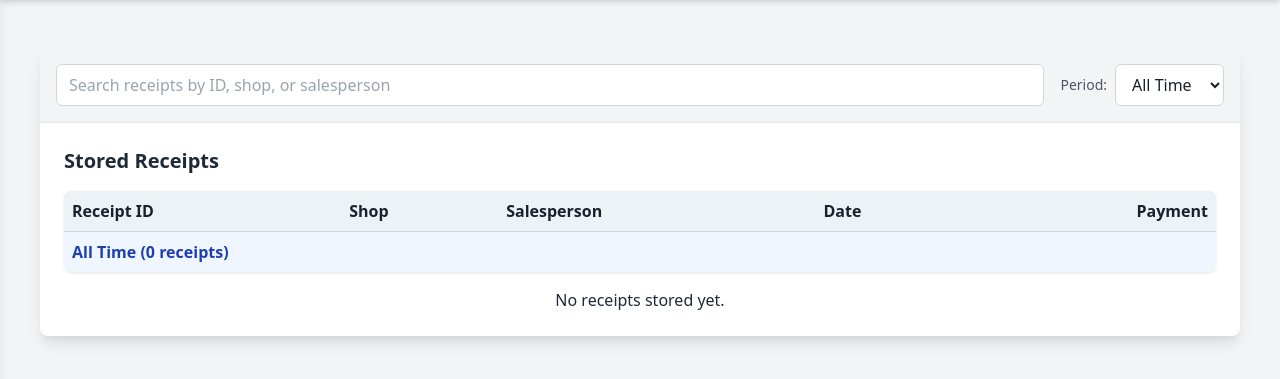
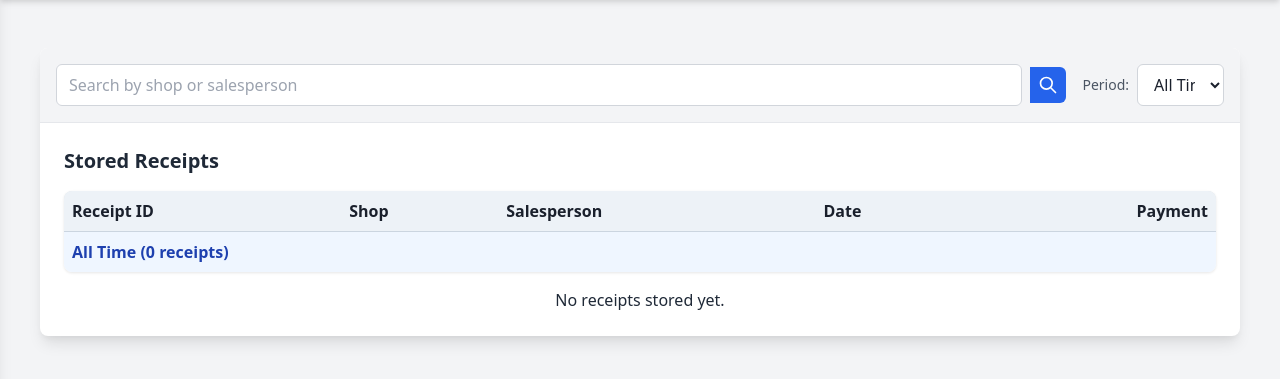
Before and after one commit to off-n3sh/salespos-loading-sheet, a Flask app: page /receipts in a window 1280 px wide. Shown: the part 64-443 px from the top of the page. Run offline with Flask 3, Linux system fonts and the light colour scheme; the visitor is signed in with stand-in values (Sample User, id 1); data that the repository does not hold is empty; some libraries are stand-ins or nearby versions.

Commit message:
Fix for Search, Filter and grouping fix 3

```diff
--- a/app.py
+++ b/app.py
@@ -517,22 +517,24 @@ def stock():
 
     return render_template('stock.html', stock_items=stock_items, recent_activity=recent_activity)
 
-@app.route('/receipts')
+@app.route('/receipts', methods=['GET', 'POST'])
 @no_cache
 @login_required
 def receipts():
-    """Display all receipts."""
     try:
-        orders = [doc.to_dict() for doc in db.collection('orders').order_by('date', direction=firestore.Query.DESCENDING).get()]
-        # Process dates for all orders
+        search = request.form.get('search', '').strip().lower() if request.method == 'POST' else ''
+        orders_ref = db.collection('orders').order_by('date', direction=firestore.Query.DESCENDING).get()
+        orders = [doc.to_dict() for doc in orders_ref]
         for order in orders:
             order['date'] = process_date(order.get('date'))
-        recent_activity = [{'receipt_id': doc.to_dict().get('receipt_id', doc.id),
-                           'salesperson_name': doc.to_dict().get('salesperson_name', 'N/A'),
-                           'shop_name': doc.to_dict().get('shop_name', 'Unknown Shop'),
-                           'date': process_date(doc.to_dict().get('date'))}
-                          for doc in db.collection('orders').order_by('date', direction=firestore.Query.DESCENDING).limit(3).get()]
-        return render_template('receipts.html', orders=orders, recent_activity=recent_activity)
+
+        # Filter by search term
+        if search:
+            orders = [order for order in orders if
+                      search in (order.get('shop_name', 'Unknown Shop') or '').lower() or
+                      search in (order.get('salesperson_name', 'N/A') or '').lower()]
+
+        return render_template('receipts.html', orders=orders, search=search)
     except Exception as e:
         return f"Error loading receipts: {str(e)}", 500
 
--- a/templates/receipts.html
+++ b/templates/receipts.html
@@ -5,14 +5,24 @@
     <div class="bg-white shadow-lg rounded-lg overflow-hidden">
         <div class="bg-gray-100 p-4 border-b border-gray-200">
             <div class="flex items-center space-x-4">
-                <div class="flex-grow">
+                <form method="POST" class="flex w-full items-center space-x-2">
                     <input
                         type="text"
                         id="searchReceipts"
-                        placeholder="Search receipts by ID, shop, or salesperson"
-                        class="w-full px-3 py-2 border border-gray-300 rounded-md focus:outline-none focus:ring-2 focus:ring-blue-500"
+                        name="search"
+                        value="{{ search | default('') }}"
+                        placeholder="Search by shop or salesperson"
+                        class="flex-grow px-3 py-2 border border-gray-300 rounded-l-md focus:outline-none focus:ring-2 focus:ring-blue-500"
                     >
-                </div>
+                    <button
+                        type="submit"
+                        class="p-2 bg-blue-600 text-white rounded-r-md hover:bg-blue-700 focus:outline-none"
+                    >
+                        <svg xmlns="http://www.w3.org/2000/svg" class="h-5 w-5" fill="none" viewBox="0 0 24 24" stroke="currentColor">
+                            <path stroke-linecap="round" stroke-linejoin="round" stroke-width="2" d="M21 21l-6-6m2-5a7 7 0 11-14 0 7 7 0 0114 0z" />
+                        </svg>
+                    </button>
+                </form>
                 <div class="flex items-center space-x-2">
                     <label for="time-filter" class="text-sm text-gray-600">Period:</label>
                     <select id="time-filter" class="py-2 px-3 border border-gray-300 rounded-md focus:outline-none focus:ring-2 focus:ring-blue-500">
@@ -58,9 +68,8 @@
 </div>
 
 <script type="text/javascript">
-    const orders = {{ orders | tojson }};
+    const allOrders = {{ orders | tojson }};
     const tbody = document.getElementById('receiptsBody');
-    const searchInput = document.getElementById('searchReceipts');
     const timeFilter = document.getElementById('time-filter');
 
     // Format date for group headers
@@ -111,7 +120,7 @@
         return grouped;
     }
 
-    // Sort keys in descending order (newest first)
+    // Sort keys descending (newest first)
     function sortGroupKeys(keys, period) {
         if (period === 'all') {
             return keys;
@@ -145,33 +154,20 @@
         });
     }
 
-    // Search filter
-    searchInput.addEventListener('input', function(e) {
-        const searchTerm = e.target.value.toLowerCase();
-        const filteredOrders = orders.filter(order =>
-            order.receipt_id.toLowerCase().includes(searchTerm) ||
+    // Initial render
+    renderGroupedItems(groupByPeriod(allOrders, timeFilter.value), timeFilter.value);
+
+    // Time filter change
+    timeFilter.addEventListener('change', function(e) {
+        const period = e.target.value;
+        const searchTerm = document.getElementById('searchReceipts').value.toLowerCase();
+        const filteredOrders = allOrders.filter(order =>
+            !searchTerm ||
             (order.shop_name || 'Unknown Shop').toLowerCase().includes(searchTerm) ||
             (order.salesperson_name || 'N/A').toLowerCase().includes(searchTerm)
         );
-        const grouped = groupByPeriod(filteredOrders, timeFilter.value);
-        renderGroupedItems(grouped, timeFilter.value);
+        renderGroupedItems(groupByPeriod(filteredOrders, period), period);
     });
-
-    // Time filter
-    timeFilter.addEventListener('change', function(e) {
-        const period = e.target.value;
-        const grouped = groupByPeriod(orders.filter(order => {
-            const searchTerm = searchInput.value.toLowerCase();
-            return !searchTerm ||
-                order.receipt_id.toLowerCase().includes(searchTerm) ||
-                (order.shop_name || 'Unknown Shop').toLowerCase().includes(searchTerm) ||
-                (order.salesperson_name || 'N/A').toLowerCase().includes(searchTerm);
-        }), period);
-        renderGroupedItems(grouped, period);
-    });
-
-    // Initial render
-    renderGroupedItems(groupByPeriod(orders, 'all'), 'all');
 </script>
 
 <style>
```
